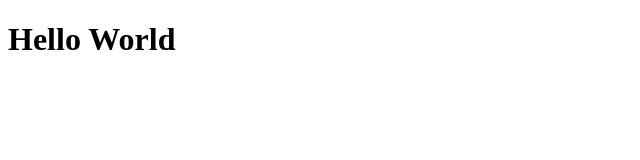
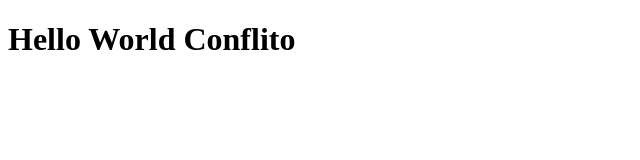
Before and after one commit to lucascostasantos/quartoanovespertino2024, a plain HTML site: page index.html in a window 1280 px wide. Shown: the whole page, without its empty margins (0-640 px from the left). Drawn offline with Linux system fonts and the light colour scheme.

Commit message:
Update index.html

```diff
--- a/index.html
+++ b/index.html
@@ -8,7 +8,7 @@
 </head>
 <body>
 
-    <h1>Hello World</h1>
+    <h1>Hello World Conflito</h1>
 
 
 </body>
```
